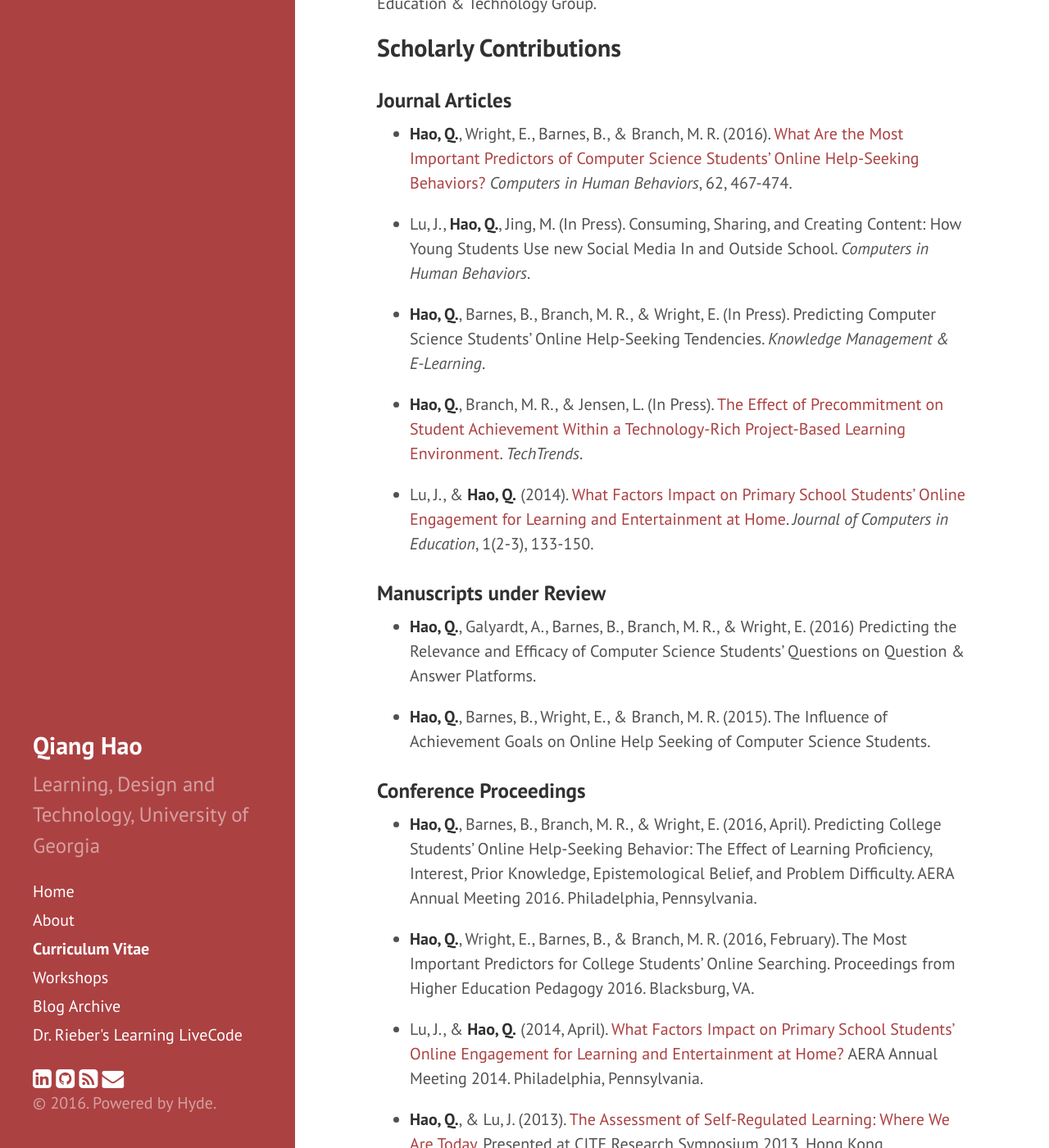
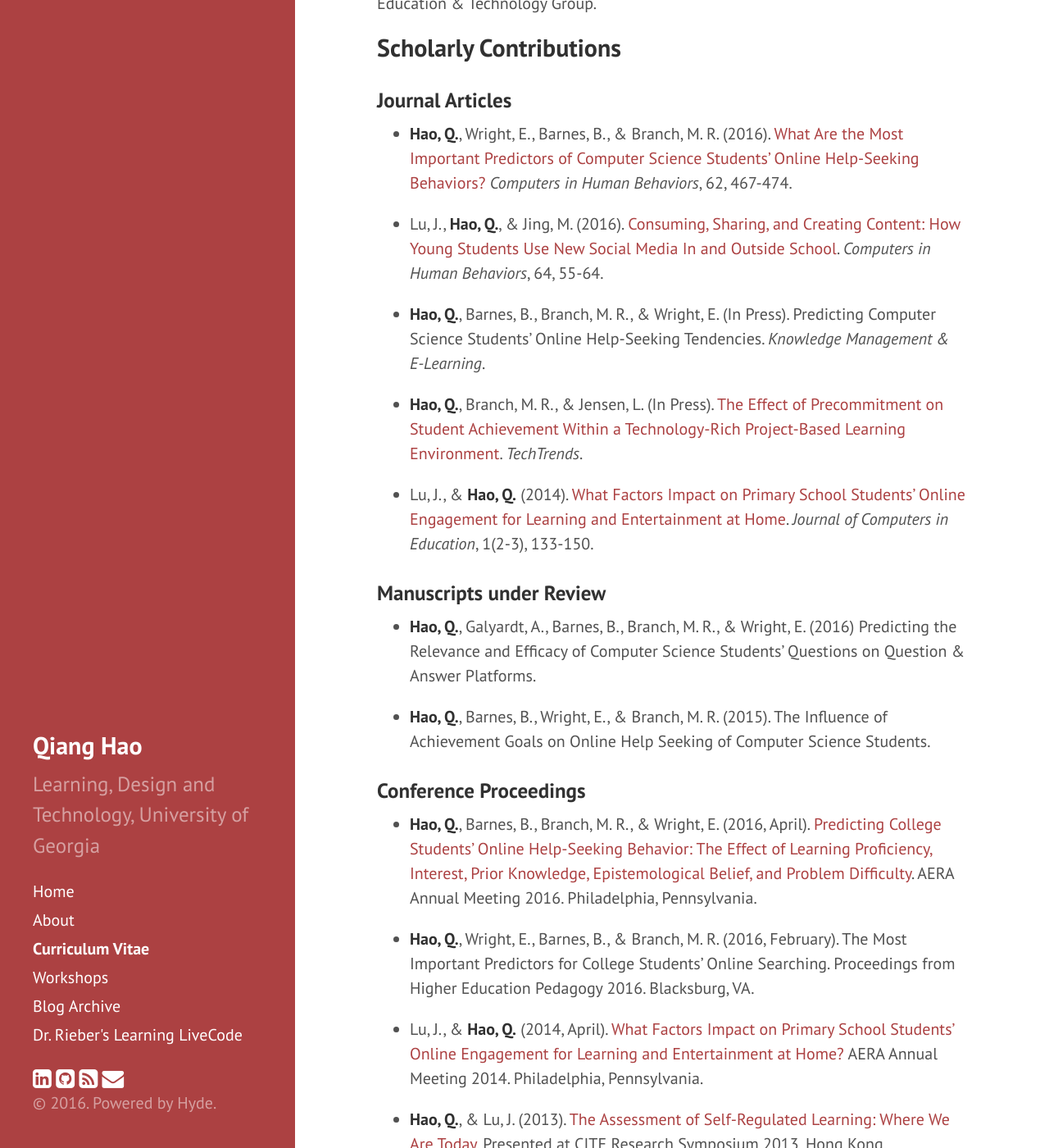
Before and after one commit to Neo-Hao/neo-hao.github.io, a Jekyll site: the page built from cv.md, in a window 1280 px wide and 1400 px high, scrolled down 1446 px. Shown: the whole window at 82% size. Built offline with Jekyll 4.4.1, drawn with Linux system fonts in a browser that asks for light colours; nearby versions of some CDN libraries.

Commit message:
new publication

```diff
--- a/cv.md
+++ b/cv.md
@@ -52,13 +52,13 @@ title: Curriculum Vitae
 
 * <strong>Hao, Q.</strong>, Wright, E., Barnes, B., & Branch, M. R. (2016). <a href="http://home.tobeneo.com/downloads/computers-in-human-behavior.pdf" target="_blank">What Are the Most Important Predictors of Computer Science Students' Online Help-Seeking Behaviors?</a> <i>Computers in Human Behaviors</i>, 62, 467-474.
 
-* Lu, J., <strong>Hao, Q.</strong>, Jing, M. (In Press). Consuming, Sharing, and Creating Content: How Young Students Use new Social Media In and Outside School. <i>Computers in Human Behaviors</i>.
+* Lu, J., <strong>Hao, Q.</strong>, & Jing, M. (2016). <a href="http://home.tobeneo.com/downloads/computers-in-human-behavior-2.pdf" target="_blank">Consuming, Sharing, and Creating Content: How Young Students Use New Social Media In and Outside School</a>. <i>Computers in Human Behaviors</i>, 64, 55-64.
 
 * <strong>Hao, Q.</strong>, Barnes, B., Branch, M. R., & Wright, E. (In Press). Predicting Computer Science Students’ Online Help-Seeking Tendencies. <i>Knowledge Management & E-Learning</i>.
 
 * <strong>Hao, Q.</strong>, Branch, M. R., & Jensen, L. (In Press). <a href="http://home.tobeneo.com/downloads/techtrends-2016.pdf" target="_blank">The Effect of Precommitment on Student Achievement Within a Technology-Rich Project-Based Learning Environment</a>. <i>TechTrends</i>.
 
-* Lu, J., & <strong>Hao, Q.</strong> (2014). <a href="http://link.springer.com/article/10.1007/s40692-014-0007-9" target="_blank">What Factors Impact on Primary School Students’ Online Engagement for Learning and Entertainment at Home</a>. <i>Journal of Computers in Education</i>, 1(2-3), 133-150.
+* Lu, J., & <strong>Hao, Q.</strong> (2014). <a href="http://home.tobeneo.com/downloads/journal-of-computer-in-education.pdf" target="_blank">What Factors Impact on Primary School Students’ Online Engagement for Learning and Entertainment at Home</a>. <i>Journal of Computers in Education</i>, 1(2-3), 133-150.
 
 ### Manuscripts under Review
 
@@ -68,7 +68,7 @@ title: Curriculum Vitae
 
 ### Conference Proceedings
 
-* <strong>Hao, Q.</strong>, Barnes, B., Branch, M. R., & Wright, E. (2016, April). Predicting College Students' Online Help-Seeking Behavior: The Effect of Learning Proficiency, Interest, Prior Knowledge, Epistemological Belief, and Problem Difficulty. AERA Annual Meeting 2016. Philadelphia, Pennsylvania.
+* <strong>Hao, Q.</strong>, Barnes, B., Branch, M. R., & Wright, E. (2016, April). <a href="http://home.tobeneo.com/downloads/AERA-2016.pdf" target="_blank">Predicting College Students' Online Help-Seeking Behavior: The Effect of Learning Proficiency, Interest, Prior Knowledge, Epistemological Belief, and Problem Difficulty</a>. AERA Annual Meeting 2016. Philadelphia, Pennsylvania.
 
 * <strong>Hao, Q.</strong>, Wright, E., Barnes, B., & Branch, M. R. (2016, February). The Most Important Predictors for College Students’ Online Searching. Proceedings from Higher Education Pedagogy 2016. Blacksburg, VA.
 
```
Also changed, not shown: 2 other files.
